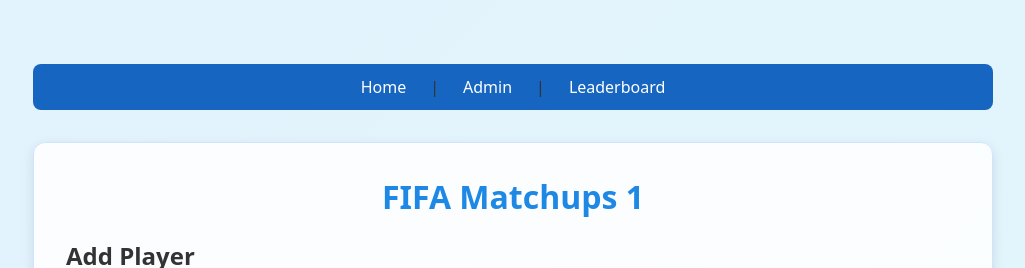
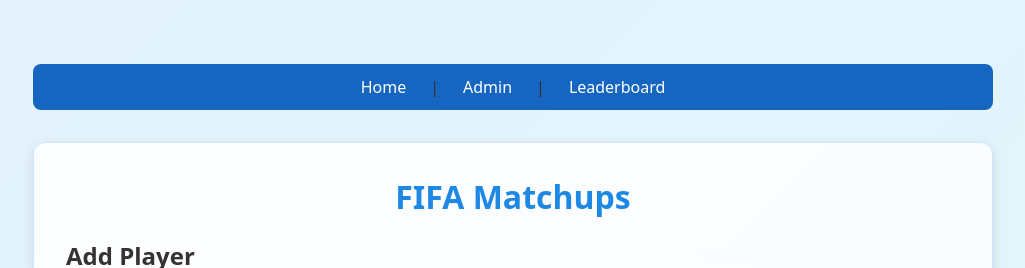
Before and after one commit to SeyyidOS/FifaMatchups, a React (Vite) app: page /#/ in a window 1280 px wide. Shown: the top 268 px of the page, without its empty margins (127-1152 px from the left). Built offline with nearby package versions, Linux system fonts and the light colour scheme; no server answers.

Commit message:
CI/CD testing

```diff
--- a/package.json
+++ b/package.json
@@ -9,7 +9,7 @@
     "build": "vite build",
     "lint": "eslint .",
     "preview": "vite preview",
-    "deploy": "gh-pages -d dist -u \"github-actions <actions@github.com>\""
+    "deploy": "gh-pages -d dist -u \"github-actions <actions@github.com>\" -r https://x-access-token:${GH_TOKEN}@github.com/SeyyidOS/FifaMatchups.git"
   },
   "dependencies": {
     "react": "^19.1.0",
--- a/src/Home.jsx
+++ b/src/Home.jsx
@@ -16,7 +16,7 @@
 }) {
   return (
     <div className="App">
-      <h1>FIFA Matchups 1</h1>
+      <h1>FIFA Matchups</h1>
       <section>
         <h2>Add Player</h2>
         <input
```
